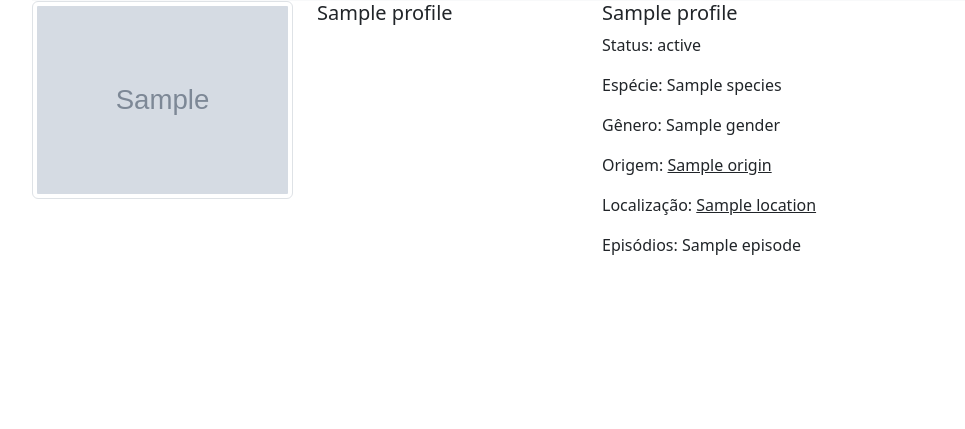
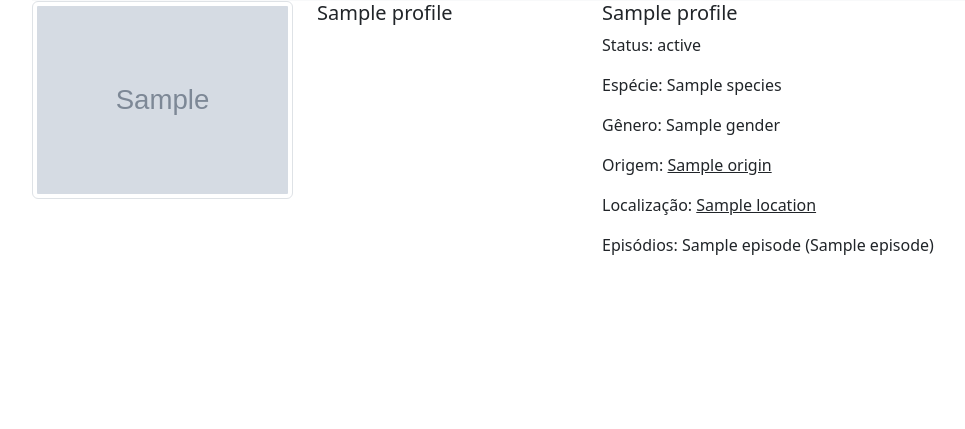
Before and after one commit to Squad-Jaqueline-Goes/Desafio_APIs, a Python web app: template flask/templates/profile.html in a window 1280 px wide. Shown: the part 55-484 px from the top of the page, without its empty margins (50-1015 px from the left). Run offline with Jinja, Linux system fonts and the light colour scheme; the template is opened without the code that fills it: most values are stand-ins (such as "Sample title", 1, 10 or a date in 2020); grey boxes marked "Sample" are stand-in pictures.

Commit message:
Update profile.html
atualização da variavel episodes

```diff
--- a/flask/templates/profile.html
+++ b/flask/templates/profile.html
@@ -2,13 +2,12 @@
 
 {% block content %}
 <div class="row">
-
     <div class="col-sm-3 col-6">
-        <img src="{{profile.image}}" alt="{{profile.name}}" class="img-fluid img-thumbnail" />
+        <img src="{{ profile.image }}" alt="{{ profile.name }}" class="img-fluid img-thumbnail" />
     </div>
 
     <div class="col-sm-3 col-6">
-        <h1 class="h5">{{profile.name}}</h1>
+        <h1 class="h5">{{ profile.name }}</h1>
     </div>
 
     <div class="col-sm-6 col-12">
@@ -19,8 +18,7 @@
 
         <p>Origem:
             {% if profile.origin.url %}
-            <a href="/location/{{ profile.origin.url.split('/')[-1] }}"
-               class="link-dark">{{ profile.origin.name }}</a>
+            <a href="/location/{{ profile.origin.url.split('/')[-1] }}" class="link-dark">{{ profile.origin.name }}</a>
             {% else %}
             {{ profile.origin.name }}
             {% endif %}
@@ -28,21 +26,18 @@
 
         <p>Localização:
             {% if profile.location.url %}
-            <a href="/location/{{ profile.location.url.split('/')[-1] }}"
-               class="link-dark">{{ profile.location.name }}</a>
+            <a href="/location/{{ profile.location.url.split('/')[-1] }}" class="link-dark">{{ profile.location.name }}</a>
             {% else %}
             {{ profile.location.name }}
             {% endif %}
         </p>
 
         <p>Episódios:
-            {% for episode in profile.episode %}
-            <a href="/episode/{{ episode.split('/')[-1] }}"
-               style="text-decoration: none" class="link-dark">{{ episode.split('/')[-1] }}</a>
+            {% for episode in episodes %}
+            <a href="/episode/{{ episode.id }}" style="text-decoration: none" class="link-dark">{{ episode.name }} ({{ episode.episode }})</a>
             {% if not loop.last %}, {% endif %}
             {% endfor %}
         </p>
     </div>
-
 </div>
 {% endblock %}
```
